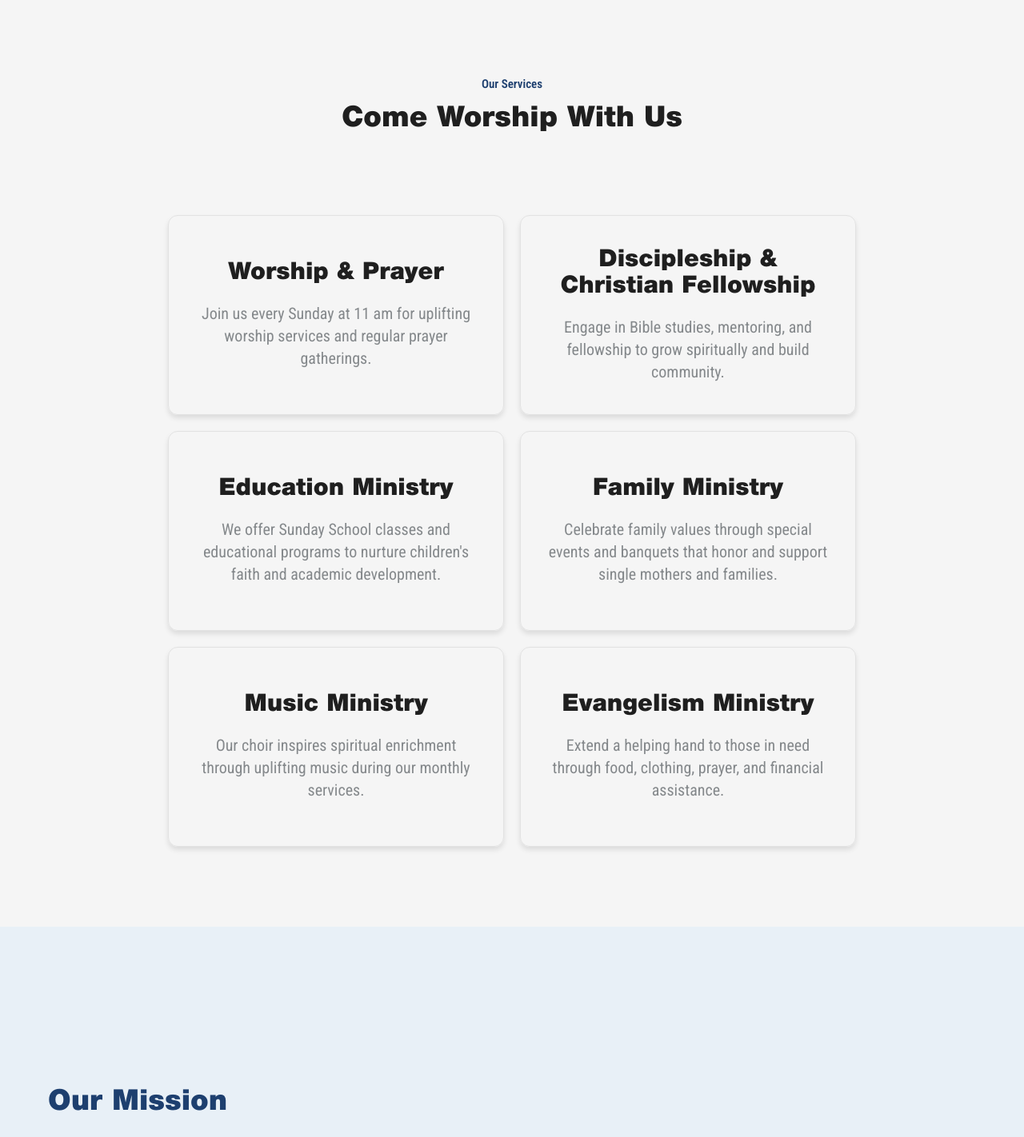
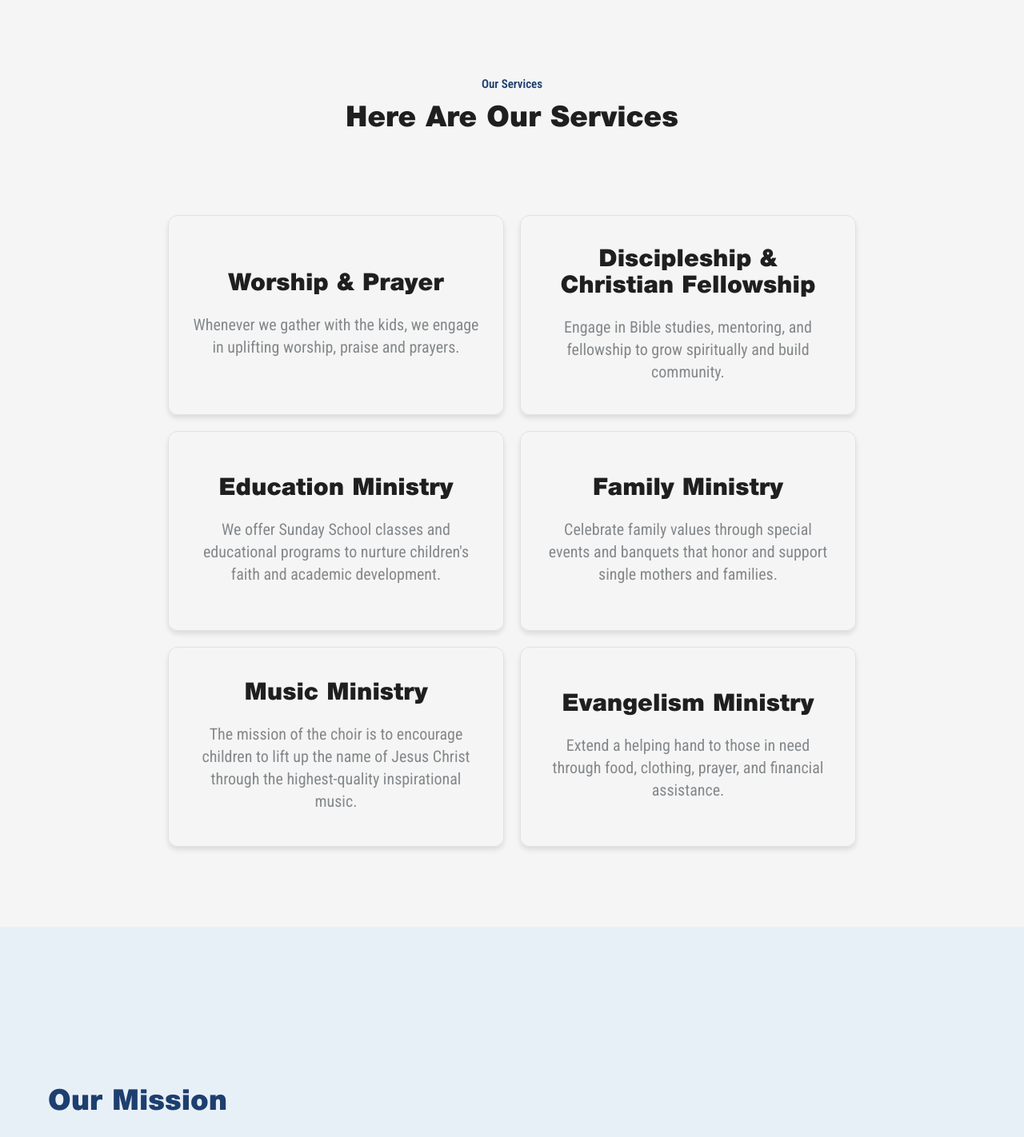
Before and after one commit to Nerdyxils/covenant-children-ministry-international, a React (Create React App) app: page / in a window 1280 px wide. Shown: the part 1580-3002 px from the top of the page at 80% size. Built offline with nearby package versions, Linux system fonts and the light colour scheme.

Commit message:
update founder section and services

```diff
--- a/src/our-founder/MeetOurFounder.jsx
+++ b/src/our-founder/MeetOurFounder.jsx
@@ -33,7 +33,17 @@ const MeetOurFounder = () => {
         <div className="founder-section" ref={sectionRef} style={{ backgroundImage: `url(${backgroundGraphic})` }}>
             <div className={`founder-content ${isVisible ? 'slide-in-from-left' : ''}`}>
                 <h2>Meet our Founder</h2>
-                <p>Established in 2010 by Evangelist Bolanle Oyeniyi, Covenant Children Ministry International is a Pentecostal Christian organization dedicated to nurturing and empowering children. From humble beginnings to a growing community, we focus on providing holistic support to children and families, regardless of background.</p>
+                <p>In the year 2007, God revealed to Evangelist Bolanle Oyeniyi to establish a children ministry and to be successful in this journey; Evangelist Bolanle Oyeniyi went to school for Diploma in Social Service Work (Centennial College) and a certificate in
+                    Dual Diagnosis (George Brown) to have understanding and to be licenced in dealing with children
+                    and the autistic children. Prior to her establishing Covenant Children Ministry, Evangelist Bolanle
+                    Oyeniyi for many years work as the head children department of Christ Apostolic Church (Vineyard
+                    of Comfort) Toronto and Winnipeg branch
+                    After Evangelist Bolanle Oyeniyi completed her degree in Child Education in 2010, she established
+                    Covenant Children Ministry International with 10 people. The ministry has visiting children from
+                    different churches, giving lectures, presenting gifts to underprivileged children. Also, the Ministry
+                    distributes the children bible to all children from different background. The Ministry has assisted
+                    thousands of autistic children and children in foster homes; reuniting the children and their families
+                    and counseling broken families.</p>
             </div>
             <div className={`founder-image-container ${isVisible ? 'slide-in-from-right' : ''}`}>
                 <img src={founderImage} alt="Founder" />
--- a/src/our-services/OurServices.jsx
+++ b/src/our-services/OurServices.jsx
@@ -2,11 +2,11 @@ import React from 'react';
 import './OurServices.css'; // Make sure this CSS file is in the same directory
 
 const services = [
-  { title: "Worship & Prayer", description: "Join us every Sunday at 11 am for uplifting worship services and regular prayer gatherings." },
+  { title: "Worship & Prayer", description: "Whenever we gather with the kids, we engage in uplifting worship, praise and prayers." },
   { title: "Discipleship & Christian Fellowship", description: "Engage in Bible studies, mentoring, and fellowship to grow spiritually and build community." },
   { title: "Education Ministry", description: "We offer Sunday School classes and educational programs to nurture children's faith and academic development." },
   { title: "Family Ministry", description: "Celebrate family values through special events and banquets that honor and support single mothers and families." },
-  { title: "Music Ministry", description: "Our choir inspires spiritual enrichment through uplifting music during our monthly services." },
+  { title: "Music Ministry", description: "The mission of the choir is to encourage children to lift up the name of Jesus Christ through the highest-quality inspirational music." },
   { title: "Evangelism Ministry", description: "Extend a helping hand to those in need through food, clothing, prayer, and financial assistance." },
 ];
 
@@ -15,7 +15,7 @@ const OurServices = () => {
     <div className="services-section" id="services">
       <div className="services-header">
         <p className="services-intro">Our Services</p>
-        <h2>Come Worship With Us</h2>
+       <h2>Here Are Our Services  </h2>
       </div>
       <div className="services-container">
         {services.map((service, index) => (
```
